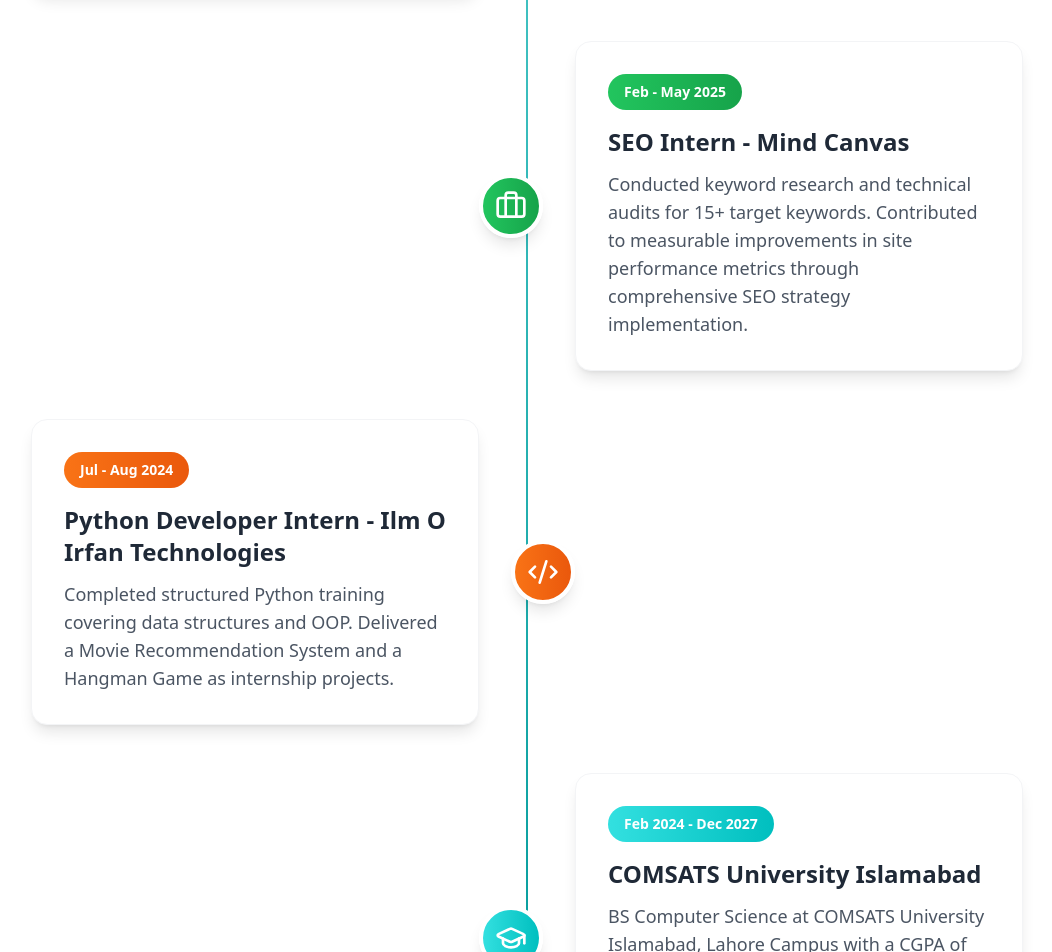
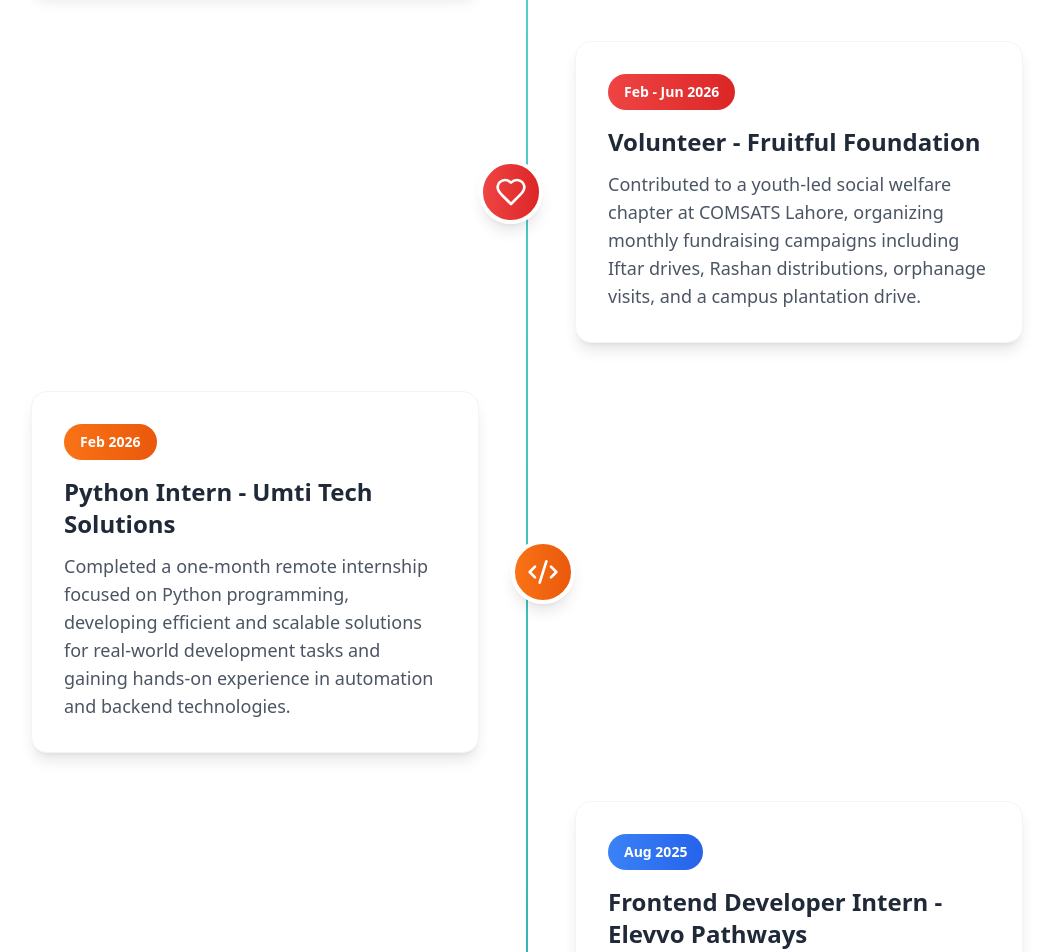
Before and after one commit to Abdullah-070/portfolio, a Next.js app: page /portfolio/ in a window 1280 px wide. Shown: the part 6960-7912 px from the top of the page, without its empty margins (113-1165 px from the left). Built offline with nearby package versions, Linux system fonts and the light colour scheme.

Commit message:
Enhance MyStory with new volunteer and internship details
Added multiple volunteer and internship experiences to MyStory component, detailing roles, responsibilities, and achievements.

```diff
--- a/src/components/MyStory.tsx
+++ b/src/components/MyStory.tsx
@@ -31,6 +31,30 @@
       title: "Ambassador - LoopLab",
       description:
         "Represented LoopLab to support the growth of a tech-driven community centered on immersive virtual experiences through Loopverse 2.0. Led outreach campaigns and connected students with innovation-focused opportunities.",
+      icon: Rocket,
+      color: "from-blue-500 to-blue-600",
+    },
+    {
+      year: "Feb - Jun 2026",
+      title: "Volunteer - Fruitful Foundation",
+      description:
+        "Contributed to a youth-led social welfare chapter at COMSATS Lahore, organizing monthly fundraising campaigns including Iftar drives, Rashan distributions, orphanage visits, and a campus plantation drive.",
+      icon: Heart,
+      color: "from-red-500 to-red-600",
+    },
+    {
+      year: "Feb 2026",
+      title: "Python Intern - Umti Tech Solutions",
+      description:
+        "Completed a one-month remote internship focused on Python programming, developing efficient and scalable solutions for real-world development tasks and gaining hands-on experience in automation and backend technologies.",
+      icon: Code2,
+      color: "from-orange-500 to-orange-600",
+    },
+    {
+      year: "Aug 2025",
+      title: "Frontend Developer Intern - Elevvo Pathways",
+      description:
+        "Built the TaskFlow landing page with scroll animations and responsive layout achieving strong mobile performance. Implemented real-time form validation and dynamic blog features including search, filtering, and pagination.",
       icon: Rocket,
       color: "from-blue-500 to-blue-600",
     },
```
